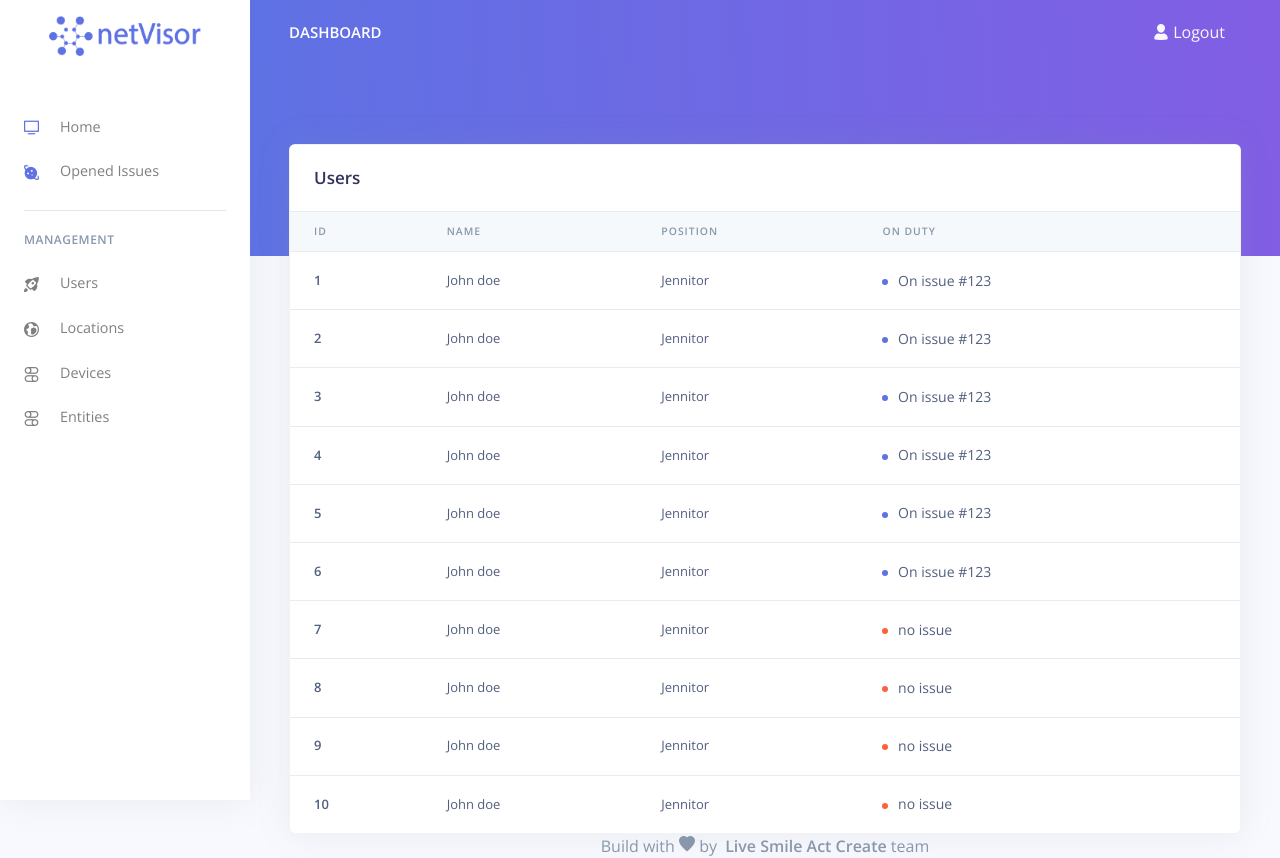
After one commit to mykkode/netvisor, a Symfony app: template templates/dashboard/users.html.twig in a window 1280 px wide. The commit adds this page. Run offline with Twig, Linux system fonts and the light colour scheme; the template is opened without the code that fills it, so the values that code supplies are empty; some libraries are stand-ins or nearby versions.

Commit message:
users page done

```diff
--- a/config/routes/dashboard.yaml
+++ b/config/routes/dashboard.yaml
@@ -1,3 +1,6 @@
 dashboard:
   path: /dashboard/home
   controller: App\Controller\DashboardController::home
+users:
+  path: /dashboard/users
+  controller: App\Controller\DashboardController::users
--- a/src/Controller/DashboardController.php
+++ b/src/Controller/DashboardController.php
@@ -14,4 +14,8 @@ class DashboardController extends AbstractController
     {
         return $this->render("dashboard/dashboard.html.twig");
     }
+    public function users(): Response
+    {
+        return $this->render('dashboard/users.html.twig');
+    }
 }
--- a/templates/dashboard/dashboard.html.twig
+++ b/templates/dashboard/dashboard.html.twig
@@ -183,6 +183,5 @@
     </div>
 
     {% include "dashboard/javascripts.html.twig" %}
-    {% include "dashboard/javascripts.html.twig" %}
 
 {% endblock %}
--- a/templates/dashboard/sidenav.html.twig
+++ b/templates/dashboard/sidenav.html.twig
@@ -7,7 +7,7 @@
         </button>
         <!-- Brand -->
         <a class="navbar-brand pt-0" href="./index.html">
-            <img src="assets/img/brand/netvisor.png" class="navbar-brand-img" alt="...">
+            <img src="{{ asset('img/brand/netvisor.png')}}" class="navbar-brand-img" alt="...">
         </a>
         <!-- User -->
         <ul class="nav align-items-center d-md-none">
@@ -25,7 +25,7 @@
                 <div class="row">
                     <div class="col-6 collapse-brand">
                         <a href="./index.html">
-                            <img src="assets/img/brand/netvisor.png">
+                            <img src="{{ asset('img/brand/netvisor.png')}}">
                         </a>
                     </div>
                     <div class="col-6 collapse-close">
--- /dev/null
+++ b/templates/dashboard/users.html.twig
@@ -0,0 +1,214 @@
+{% extends "base.html.twig" %}
+
+{% block stylesheets %} {% include "stylesheets.html.twig" %} {% endblock %}
+
+{% block content %}
+
+    {% include "dashboard/sidenav.html.twig" %}
+
+    <!-- Main content -->
+    <div class="main-content">
+
+        {% include "dashboard/topnav.html.twig" %}
+        <!-- Header -->
+        <div class="header bg-gradient-primary pb-8 pt-5 pt-md-8">
+
+        </div>
+
+        <!-- Page content -->
+        <div class="container-fluid mt--9">
+            <div class="row mt-5">
+                <div class="col-12 mb-5 mb-xl-0">
+                    <div class="card shadow">
+                        <div class="card-header border-0">
+                            <div class="row align-items-center">
+                                <div class="col">
+                                    <h3 class="mb-0">Users</h3>
+                                </div>
+                            </div>
+                        </div>
+                        <div class="table-responsive">
+                            <!-- Projects table -->
+                            <table class="table align-items-center table-flush">
+                                <thead class="thead-light">
+                                <tr>
+                                    <th scope="col">ID</th>
+                                    <th scope="col">Name</th>
+                                    <th scope="col">Position</th>
+                                    <th scope="col">On duty</th>
+                                </tr>
+                                </thead>
+                                <tbody>
+                                <tr>
+                                    <th scope="row">
+                                        1
+                                    </th>
+                                    <td>
+                                        John doe
+                                    </td>
+                                    <td>
+                                        Jennitor
+                                    </td>
+                                    <td>
+                                        <span class="badge badge-dot mr-4">
+                                            <i class="bg-primary"></i> On issue #123
+                                        </span>
+                                    </td>
+                                </tr>
+                                <tr>
+                                    <th scope="row">
+                                        2
+                                    </th>
+                                    <td>
+                                        John doe
+                                    </td>
+                                    <td>
+                                        Jennitor
+                                    </td>
+                                    <td>
+                                        <span class="badge badge-dot mr-4">
+                                            <i class="bg-primary"></i> On issue #123
+                                        </span>
+                                    </td>
+                                </tr>
+                                <tr>
+                                    <th scope="row">
+                                        3
+                                    </th>
+                                    <td>
+                                        John doe
+                                    </td>
+                                    <td>
+                                        Jennitor
+                                    </td>
+                                    <td>
+                                        <span class="badge badge-dot mr-4">
+                                            <i class="bg-primary"></i> On issue #123
+                                        </span>
+                                    </td>
+                                </tr>
+                                <tr>
+                                    <th scope="row">
+                                        4
+                                    </th>
+                                    <td>
+                                        John doe
+                                    </td>
+                                    <td>
+                                        Jennitor
+                                    </td>
+                                    <td>
+                                        <span class="badge badge-dot mr-4">
+                                            <i class="bg-primary"></i> On issue #123
+                                        </span>
+                                    </td>
+                                </tr>
+                                <tr>
+                                    <th scope="row">
+                                        5
+                                    </th>
+                                    <td>
+                                        John doe
+                                    </td>
+                                    <td>
+                                        Jennitor
+                                    </td>
+                                    <td>
+                                        <span class="badge badge-dot mr-4">
+                                            <i class="bg-primary"></i> On issue #123
+                                        </span>
+                                    </td>
+                                </tr>
+                                <tr>
+                                    <th scope="row">
+                                        6
+                                    </th>
+                                    <td>
+                                        John doe
+                                    </td>
+                                    <td>
+                                        Jennitor
+                                    </td>
+                                    <td>
+                                        <span class="badge badge-dot mr-4">
+                                            <i class="bg-primary"></i> On issue #123
+                                        </span>
+                                    </td>
+                                </tr>
+                                <tr>
+                                    <th scope="row">
+                                        7
+                                    </th>
+                                    <td>
+                                        John doe
+                                    </td>
+                                    <td>
+                                        Jennitor
+                                    </td>
+                                    <td>
+                                        <span class="badge badge-dot mr-4">
+                                            <i class="bg-warning"></i> no issue
+                                        </span>
+                                    </td>
+                                </tr>
+                                <tr>
+                                    <th scope="row">
+                                        8
+                                    </th>
+                                    <td>
+                                        John doe
+                                    </td>
+                                    <td>
+                                        Jennitor
+                                    </td>
+                                    <td>
+                                        <span class="badge badge-dot mr-4">
+                                            <i class="bg-warning"></i> no issue
+                                        </span>
+                                    </td>
+                                </tr>
+                                <tr>
+                                    <th scope="row">
+                                        9
+                                    </th>
+                                    <td>
+                                        John doe
+                                    </td>
+                                    <td>
+                                        Jennitor
+                                    </td>
+                                    <td>
+                                        <span class="badge badge-dot mr-4">
+                                            <i class="bg-warning"></i> no issue
+                                        </span>
+                                    </td>
+                                </tr>                            <tr>
+                                    <th scope="row">
+                                        10
+                                    </th>
+                                    <td>
+                                        John doe
+                                    </td>
+                                    <td>
+                                        Jennitor
+                                    </td>
+                                    <td>
+                                        <span class="badge badge-dot mr-4">
+                                            <i class="bg-warning"></i> no issue
+                                        </span>
+                                    </td>
+                                </tr>
+                                </tbody>
+                            </table>
+                        </div>
+                    </div>
+                </div>
+            </div>
+
+            {% include "footer.html.twig" %}
+        </div>
+    </div>
+
+    {% include "dashboard/javascripts.html.twig" %}
+
+{% endblock %}
```
